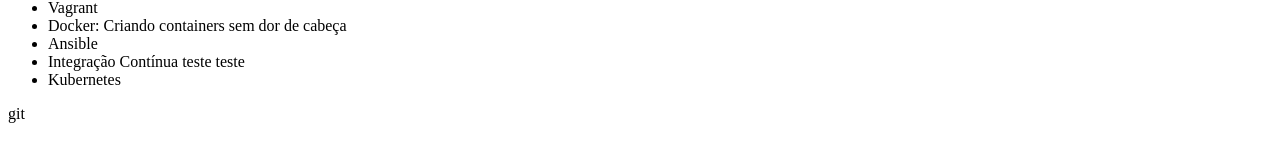
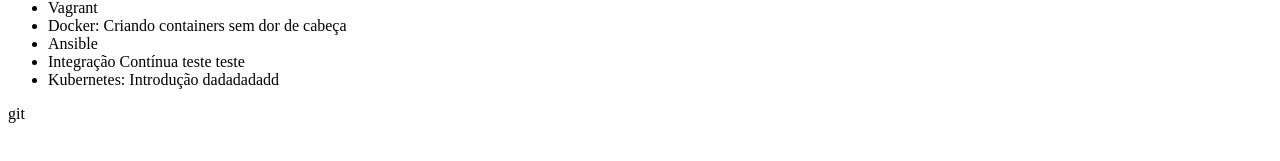
Before and after one commit to wesleycom25/CursoAluraGit, a plain HTML site: page index.html in a window 1280 px wide. Shown: the part 577-738 px from the top of the page. Drawn offline with Linux system fonts and the light colour scheme.

Commit message:
alterado o curso de kubernetes

```diff
--- a/index.html
+++ b/index.html
@@ -58,7 +58,7 @@
             <li>Docker: Criando containers sem dor de cabeça</li>
             <li>Ansible</li>
             <li>Integração Contínua teste teste</li>
-            <li>Kubernetes</li>
+            <li>Kubernetes: Introdução dadadadadd</li>
         </ul>
     </div>
 git
```
